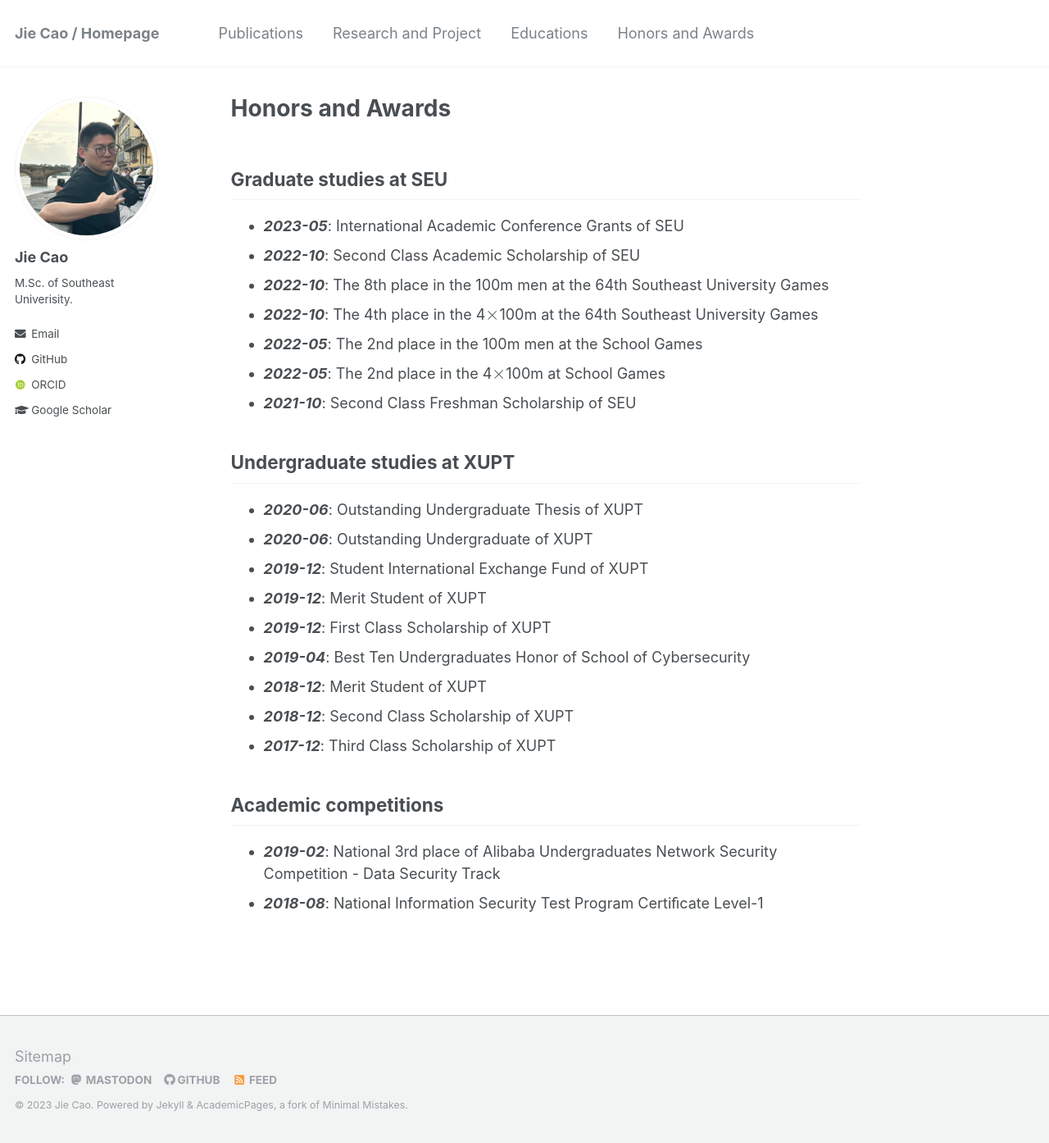
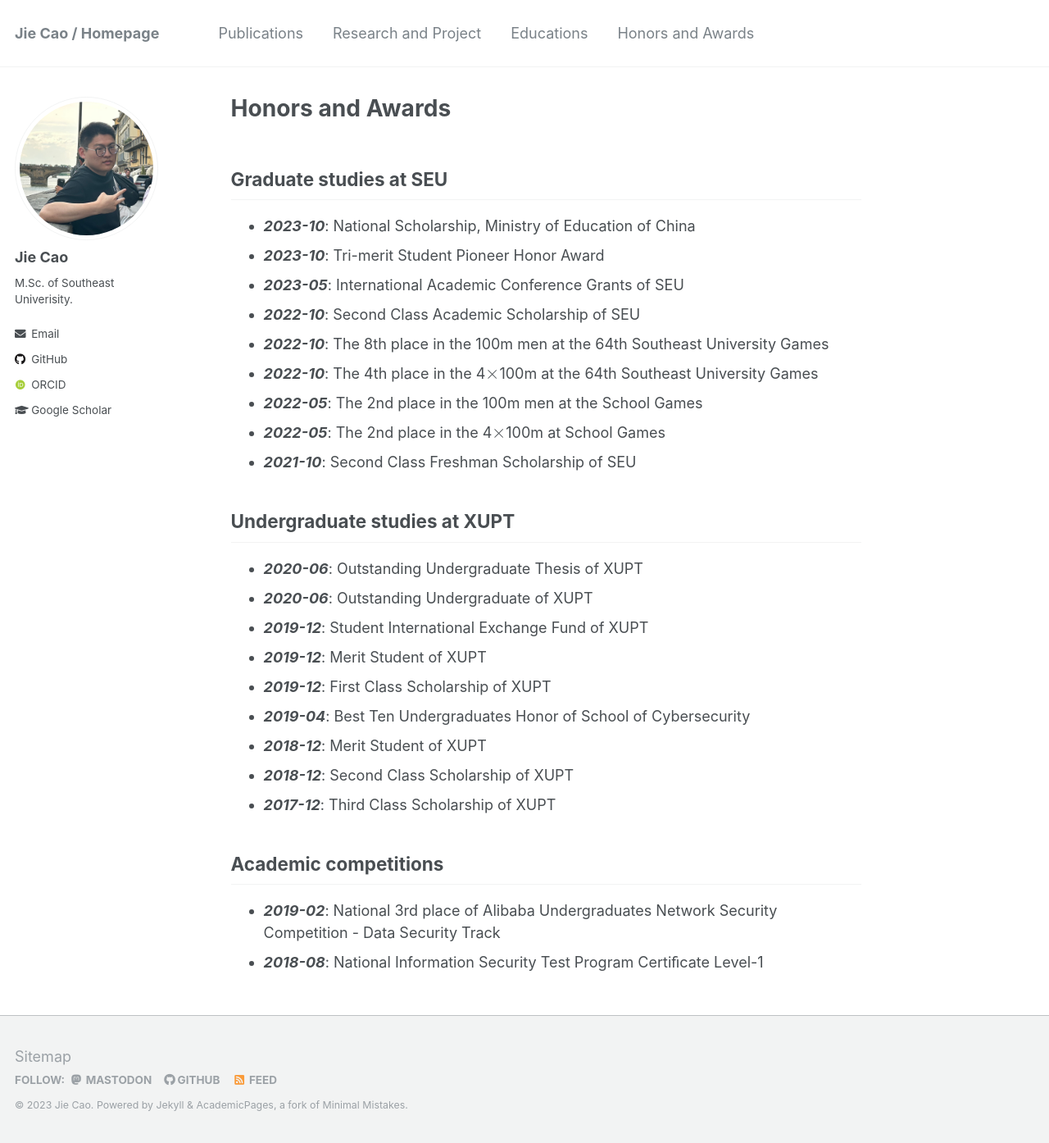
Before and after one commit to JieJayCao/JieJayCao.github.io, a Jekyll site: the page built from _pages/honorsandawards.md, in a window 1280 px wide and 1394 px high. Shown: the whole window at 82% size. Built offline with Jekyll 4.4.1, drawn with Linux system fonts in a browser that asks for light colours; some web fonts are replaced; formulas are drawn with MathJax 3.

Commit message:
Update honorsandawards.md

```diff
--- a/_pages/honorsandawards.md
+++ b/_pages/honorsandawards.md
@@ -5,6 +5,8 @@ title: "Honors and Awards"
 
 
 ## Graduate studies at SEU
+- ***2023-10***: National Scholarship, Ministry of Education of China
+- ***2023-10***: Tri-merit Student Pioneer Honor Award
 - ***2023-05***: International Academic Conference Grants of SEU
 - ***2022-10***: Second Class Academic Scholarship of SEU
 - ***2022-10***: The 8th place in the 100m men at the 64th Southeast University Games
```
